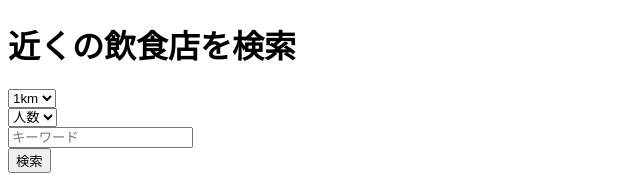
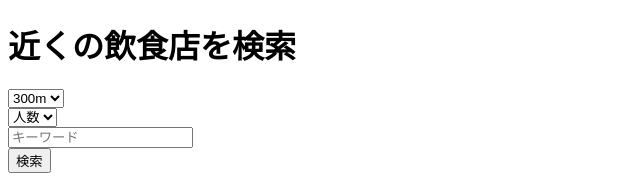
Before and after one commit to 429uuuu/RestaurantSearcher, a Next.js app: page / in a window 1280 px wide. Shown: the top 179 px of the page, without its empty margins (0-640 px from the left). Built offline with nearby package versions, Linux system fonts and the light colour scheme.

Commit message:
・グルメサーチapiからデータの取得 >緯度、経度、範囲指定

```diff
--- a/src/pages/Search.jsx
+++ b/src/pages/Search.jsx
@@ -37,8 +37,9 @@ const Search = () => {
     router.push({
       pathname:"/locations",   //URL
       query: {
-        latitude :position.coords.latitude,
-        longitude :position.coords.longitude,
+        latitude : position.coords.latitude,
+        longitude : position.coords.longitude,
+        range : range,
       } //検索クエリ
     });
 
@@ -57,13 +58,11 @@ const Search = () => {
 
         <select value={range} onChange={(e) => setRange(e.target.value)} type="int" name="range" placeholder="範囲" >
 
-          <option value="1">1km</option>
-          <option value="2">2km</option>
-          <option value="3">3km</option>
-          <option value="4">4km</option>
-          <option value="5">5km</option>
-          <option value="6">6km</option>
-          <option value="7">7km</option>
+          <option value="1">300m</option>
+          <option value="2">500m</option>
+          <option value="3">1km</option>
+          <option value="4">2km</option>
+          <option value="5">3km</option>
         </select>
         <br />
         <select value={people} onChange={(e) => setPeople(e.target.value)} type="int" name="people">
```
Also changed, not shown: src/pages/locations.jsx (+26 -4 lines).
